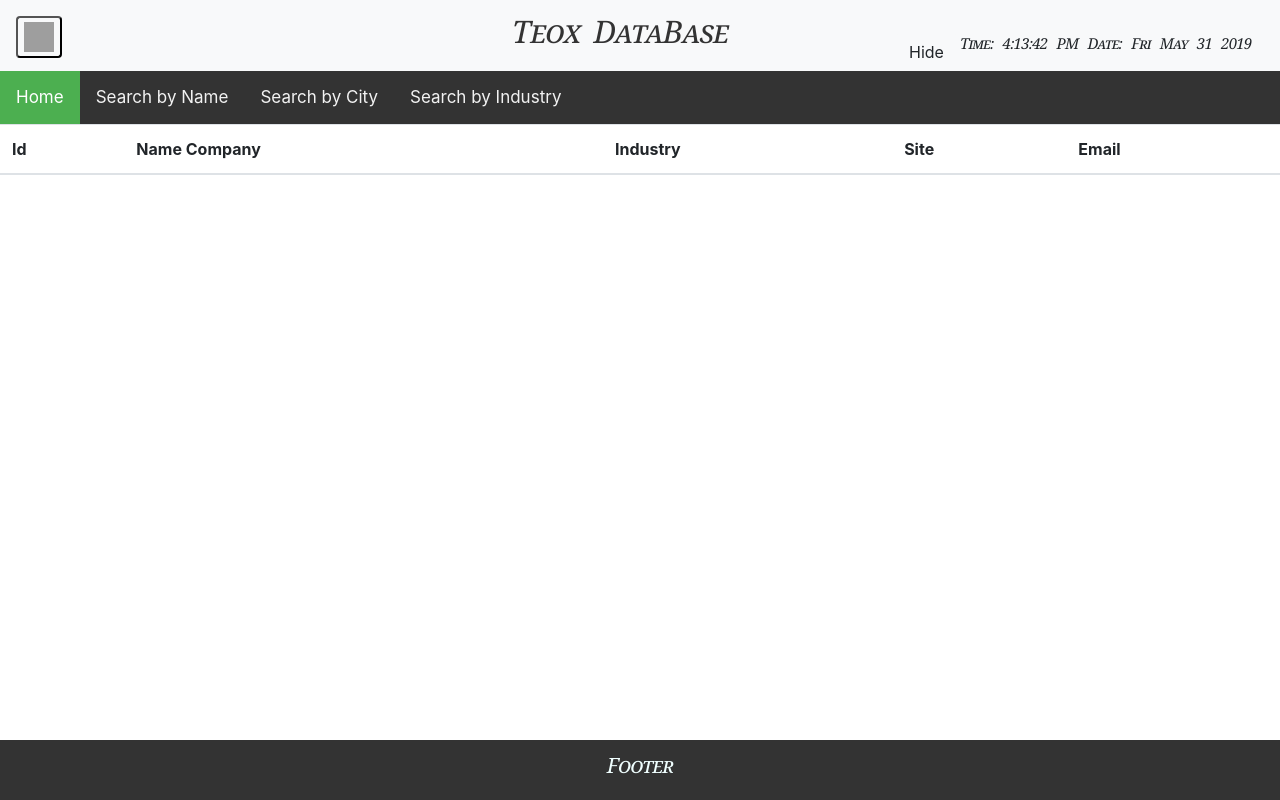
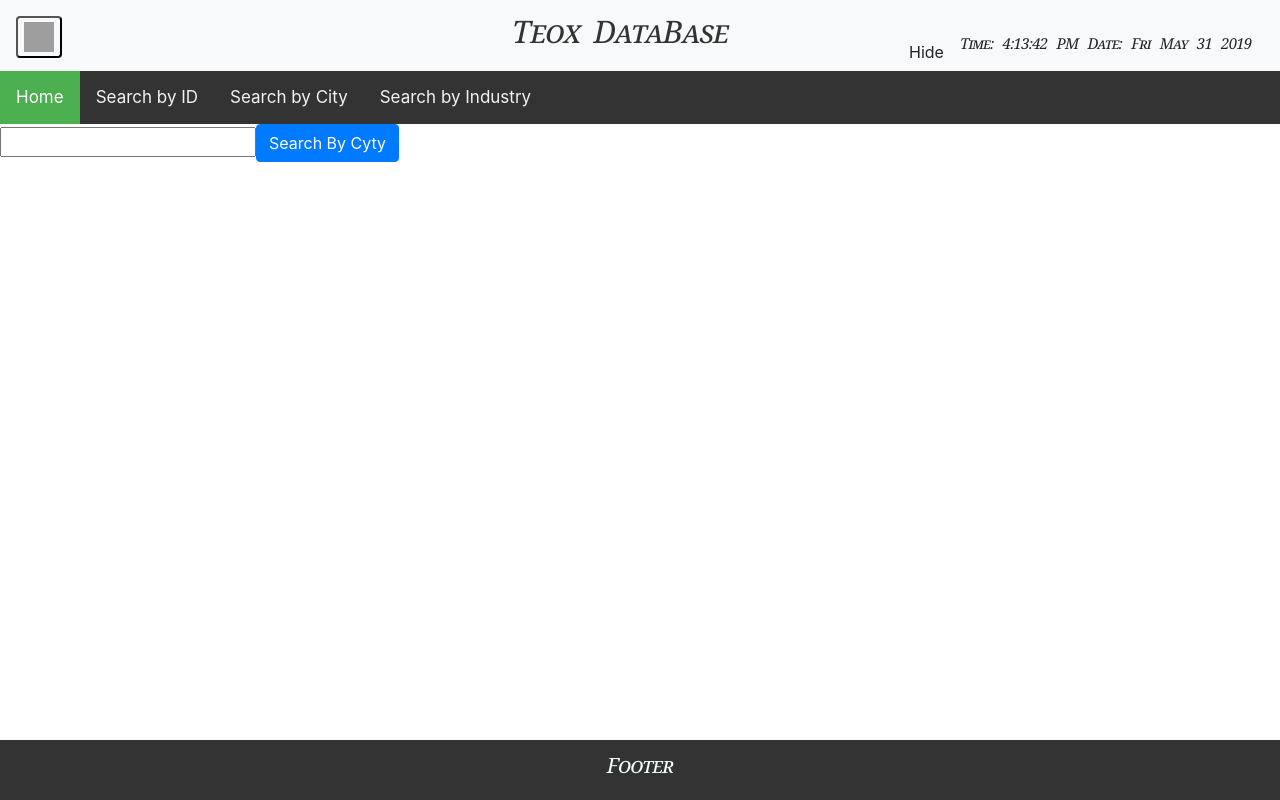
Before and after one commit to black82/Angular, an Angular app: page /bycity in a window 1280 px wide. Built offline with nearby package versions, Linux system fonts and the light colour scheme; grey boxes are pictures that could not be loaded.

Commit message:
conection frontend to server

```diff
--- a/src/app/app-routing-module.ts
+++ b/src/app/app-routing-module.ts
@@ -1,7 +1,7 @@
 import {NgModule} from '@angular/core';
 import {RouterModule, Routes} from '@angular/router';
 import {BodyComponent} from './component/body/body.component';
-import {SearchByNameComponent} from './component/search-by-name/search-by-name.component';
+import {SearchByIdComponent} from './component/search-by-id/search-by-id.component';
 import {SearchbyCityComponent} from './component/searchby-city/searchby-city.component';
 import {SearchbyIndustryComponent} from './component/searchby-industry/searchby-industry.component';
 import {NotFountComponent} from './component/not-fount/not-fount.component';
@@ -10,7 +10,7 @@ const routers: Routes = [{
   path: '', component: BodyComponent
 },
   {
-    path: 'byname', component: SearchByNameComponent
+    path: 'byid', component: SearchByIdComponent
   },
   {path: 'bycity', component: SearchbyCityComponent},
   {path: 'byindustry', component: SearchbyIndustryComponent},
--- a/src/app/app.component.ts
+++ b/src/app/app.component.ts
@@ -1,5 +1,82 @@
 import {Component, OnInit} from '@angular/core';
+import {HttpClient} from '@angular/common/http';
 
+class Rabotnik {
+  id: LongRange;
+  name: string;
+  position: string;
+  // tslint:disable-next-line:variable-name
+  start_date: string;
+  type: string;
+  numer: string;
+  city: string;
+  firstname: string;
+  flag: string;
+  lastname: string;
+  title: string;
+  dismissed: number;
+  // tslint:disable-next-line:variable-name
+  end_date: string;
+  maidenname: string;
+  // tslint:disable-next-line:variable-name
+  reference_no: number;
+}
+
+class Company {
+  id: number;
+  // tslint:disable-next-line:variable-name
+  company_number: string;
+  // tslint:disable-next-line:variable-name
+  current_status: string;
+  // tslint:disable-next-line:variable-name
+  jurisdiction_code: string;
+  name: string;
+  // tslint:disable-next-line:variable-name
+  registered_address: string;
+  // tslint:disable-next-line:variable-name
+  retrieved_at: string;
+  // tslint:disable-next-line:variable-name
+  register_flag_AD: boolean;
+  // tslint:disable-next-line:variable-name
+  register_flag_CD: boolean;
+  // tslint:disable-next-line:variable-name
+  register_flag_DK: boolean;
+  // tslint:disable-next-line:variable-name
+  register_flag_HD: boolean;
+  // tslint:disable-next-line:variable-name
+  register_flag_UT: boolean;
+  // tslint:disable-next-line:variable-name
+  register_flag_VOE: boolean;
+  // tslint:disable-next-line:variable-name
+  native_company_number: string;
+  registeredoffice: string;
+  registrar: string;
+  // tslint:disable-next-line:variable-name
+  register_art: string;
+  // tslint:disable-next-line:variable-name
+  register_nummer: string;
+  // tslint:disable-next-line:variable-name
+  former_registrar: string;
+  // tslint:disable-next-line:variable-name
+  register_flag_Status_information: string;
+  telephone: string;
+  fax: string;
+  url: string;
+  // tslint:disable-next-line:variable-name
+  sector_of_activity: string;
+  officers: Array<Rabotnik>;
+  sic: string;
+  kapital: string;
+  email: string;
+  web2Url: string;
+  googleUri: string;
+  googleEmail: string;
+  emails: Set<string>;
+  keywordsIndustry: string;
+  catalog: string;
+  activity: string;
+  title = 'Company Database';
+}
 
 @Component({
   selector: 'app-root',
@@ -7,5 +84,19 @@ import {Component, OnInit} from '@angular/core';
   styleUrls: ['./app.component.css']
 })
 export class AppComponent {
-  title = 'Company Database';
+  constructor(private http: HttpClient) {
+  }
+
+  id: string;
+  company: Company;
+  response: any;
+
+  searcById() {
+    this.http.get('http://127.0.0.1:8081/get/' + this.id)
+      .subscribe((response => {
+        this.response = response;
+        return response;
+      }));
+  }
+
 }
--- a/src/app/component/header/header.component.html
+++ b/src/app/component/header/header.component.html
@@ -18,7 +18,7 @@
 </nav>
 <div class="topnav" >
   <a class="active" href="">Home</a>
-  <a href="byname">Search by Name</a>
+  <a href="byid">Search by ID</a>
   <a href="bycity">Search by City</a>
   <a href="byindustry">Search by Industry</a>
 
--- /dev/null
+++ b/src/app/component/search-by-id/search-by-id.component.css
@@ -0,0 +1,4 @@
+div{
+
+  left: 40%;
+}
--- /dev/null
+++ b/src/app/component/search-by-id/search-by-id.component.html
@@ -0,0 +1,27 @@
+
+<div >
+  <input  type="text" [(ngModel)]="id">
+  <button class="btn btn-primary" (click)="searcById()">Search By Id</button>
+
+</div>
+<table class="table" *ngIf="response">
+  <thead class="table table-hover">
+  <tr>
+    <th scope="col">Id</th>
+    <th scope="col">Name Company</th>
+    <th scope="col">Industry</th>
+    <th scope="col">Site</th>
+    <th scope="col">Email</th>
+  </tr>
+  </thead>
+  <tbody>
+  <tr>
+    <th>{{response.id}}</th>
+    <th>{{response.name}}</th>
+    <th>{{response.keywordsIndustry}}</th>
+    <th>{{response.googleUri}}</th>
+    <th>{{response.emails}}</th>
+  </tr>
+  </tbody>
+
+</table>
--- a/src/app/component/search-by-name/search-by-name.component.ts
+++ b/src/app/component/search-by-id/search-by-id.component.ts
@@ -1,4 +1,5 @@
 import {Component, OnInit} from '@angular/core';
+import {HttpClient, HttpHeaders} from '@angular/common/http';
 
 class Rabotnik {
   id: LongRange;
@@ -74,18 +75,35 @@ class Company {
   keywordsIndustry: string;
   catalog: string;
   activity: string;
+  title = 'Company Database';
 }
+
 
 @Component({
   selector: 'app-search-by-name',
-  templateUrl: './search-by-name.component.html',
-  styleUrls: ['./search-by-name.component.css']
+  templateUrl: './search-by-id.component.html',
+  styleUrls: ['./search-by-id.component.css']
 })
-export class SearchByNameComponent implements OnInit {
-  company: Company;
+export class SearchByIdComponent implements OnInit {
+  constructor(private http: HttpClient) {
+  }
 
-  constructor() {
+  id: string;
+  response: any;
+
+  searcById() {
+    const headers = new HttpHeaders({
+      'Content-Type': 'application/json',
+      responseType: 'json'
+    });
+
+    this.http.get('http://127.0.0.1:8081/get/' + this.id, {headers})
+      .subscribe((response => {
+        this.response = response;
+        console.log(response);
+      }));
   }
+
 
   ngOnInit() {
   }
--- a/src/app/component/search-by-name/search-by-name.component.html
+++ /dev/null
@@ -1,13 +0,0 @@
-<table class="table">
-  <thead class="table table-hover">
-  <tr>
-    <th scope="col">Id</th>
-    <th scope="col">Name Company</th>
-    <th scope="col">Industry</th>
-    <th scope="col">Site</th>
-    <th scope="col">Email</th>
-  </tr>
-  </thead>
-  <tbody>
-
-</table>
--- a/src/app/component/searchby-city/searchby-city.component.html
+++ b/src/app/component/searchby-city/searchby-city.component.html
@@ -1,13 +1,33 @@
-<table class="table">
+<div>
+  <input type="text" [(ngModel)]="city">
+  <button class="btn btn-primary" (click)="searcBycity()">Search By Cyty</button>
+
+</div>
+
+<table class="table" *ngIf="response">
+  <div *ngIf="response.size()==0">
+    Not found
+  </div>
   <thead class="table table-hover">
   <tr>
-    <th scope="col">Id</th>
-    <th scope="col">Name Company</th>
-    <th scope="col">Industry</th>
-    <th scope="col">Site</th>
-    <th scope="col">Email</th>
+    <td scope="col">Id</td>
+    <td scope="col">Name Company</td>
+    <td scope="col">Industry</td>
+    <td scope="col">Site</td>
+    <td scope="col">Email</td>
   </tr>
   </thead>
   <tbody>
+  <tr>
+    <th>{{response.id}}</th>
+    <th>{{response.name}}</th>
+    <th>{{response.keywordsIndustry}}</th>
+    <th>{{response.googleUri}}</th>
+    <th>{{response.emails}}</th>
+  </tr>
+  </tbody>
 
 </table>
+<div *ngIf="response">
+  Not found
+</div>
--- a/src/app/component/searchby-city/searchby-city.component.ts
+++ b/src/app/component/searchby-city/searchby-city.component.ts
@@ -1,4 +1,5 @@
-import { Component, OnInit } from '@angular/core';
+import {Component, OnInit} from '@angular/core';
+import {HttpClient, HttpHeaders} from '@angular/common/http';
 
 @Component({
   selector: 'app-searchby-city',
@@ -7,7 +8,24 @@ import { Component, OnInit } from '@angular/core';
 })
 export class SearchbyCityComponent implements OnInit {
 
-  constructor() { }
+  constructor(private http: HttpClient) {
+  }
+
+  city: string;
+  response: any;
+
+  searcBycity() {
+    const headers = new HttpHeaders({
+      'Content-Type': 'application/json',
+      responseType: 'json'
+    });
+
+    this.http.get('http://127.0.0.1:8081/get1000/' + this.city, {headers})
+      .subscribe((response => {
+        this.response = response;
+        console.log(response);
+      }));
+  }
 
   ngOnInit() {
   }
--- /dev/null
+++ b/src/app/service/searchbyid.service.ts
@@ -0,0 +1,9 @@
+import { Injectable } from '@angular/core';
+
+@Injectable({
+  providedIn: 'root'
+})
+export class SearchbyidService {
+
+  constructor() { }
+}
```
Also changed, not shown: src/app/app.module.ts (+7 -4 lines), src/app/component/search-by-name/search-by-name.component.css (deleted), 2 other files (tests, documents, lock files or other folders).
